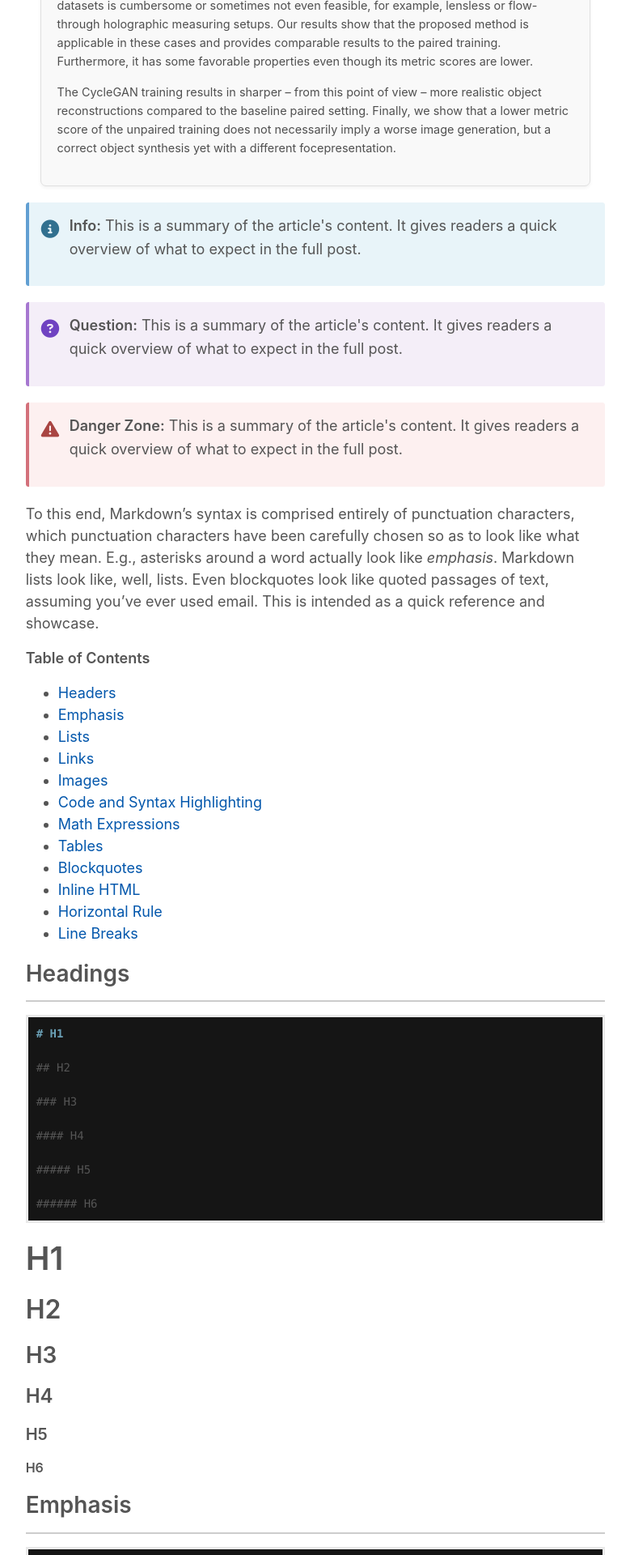
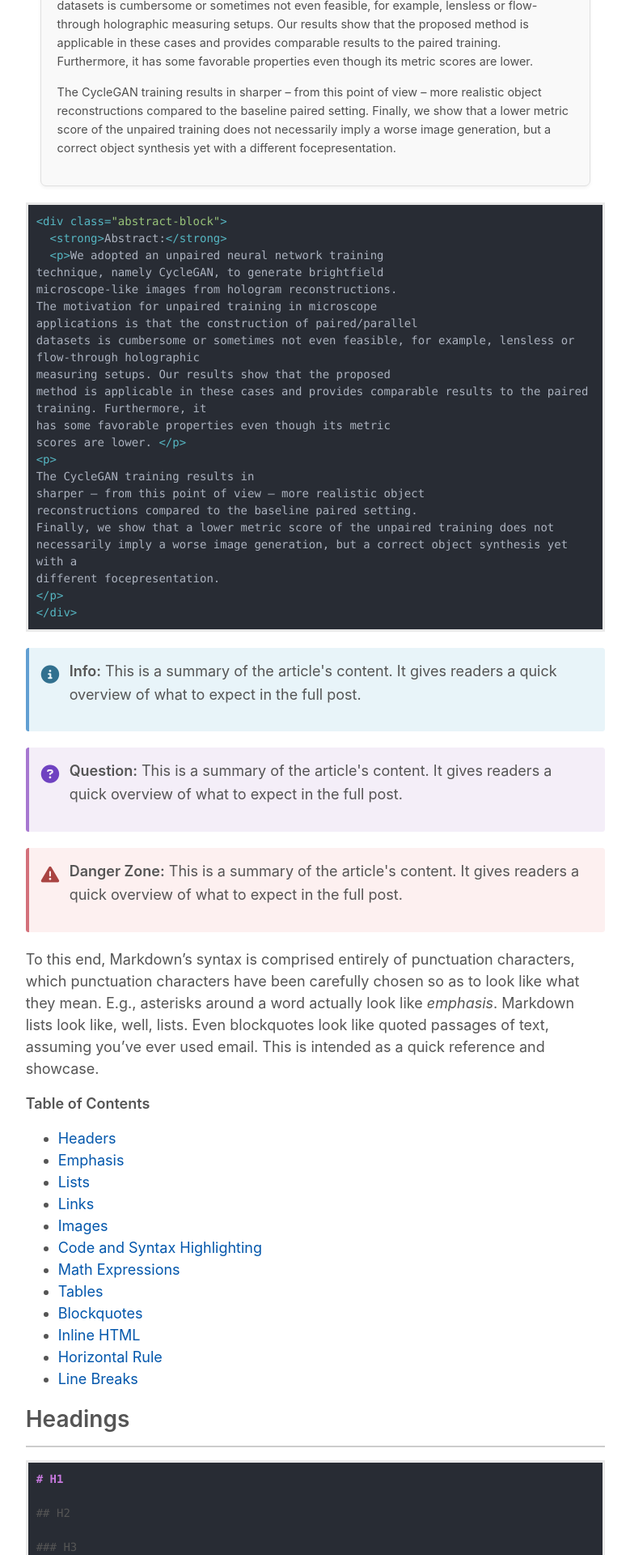
Before and after one commit to terbed/blog, a Jekyll site: the page built from _posts/2020-01-01-Test-page-to-see-how-the-markdown-is-rendered.md, in a window 1280 px wide. Shown: the part 1356-3276 px from the top of the page at 81% size, without its empty margins (250-1029 px from the left). Built offline with Jekyll 4.4.1, drawn with Linux system fonts in a browser that asks for light colours; nearby versions of some CDN libraries; comment, search, counter and statistics services are not loaded; the table of contents is made by our own code.

Commit message:
updated code highlights

````diff
--- a/_posts/2020-01-01-Test-page-to-see-how-the-markdown-is-rendered.md
+++ b/_posts/2020-01-01-Test-page-to-see-how-the-markdown-is-rendered.md
@@ -28,6 +28,29 @@ Finally, we show that a lower metric score of the unpaired training does not nec
 different focepresentation.
 </p>
 </div>
+
+```html
+<div class="abstract-block">
+  <strong>Abstract:</strong>
+  <p>We adopted an unpaired neural network training
+technique, namely CycleGAN, to generate brightfield
+microscope-like images from hologram reconstructions.
+The motivation for unpaired training in microscope
+applications is that the construction of paired/parallel
+datasets is cumbersome or sometimes not even feasible, for example, lensless or flow-through holographic
+measuring setups. Our results show that the proposed
+method is applicable in these cases and provides comparable results to the paired training. Furthermore, it
+has some favorable properties even though its metric
+scores are lower. </p>
+<p>
+The CycleGAN training results in
+sharper – from this point of view – more realistic object
+reconstructions compared to the baseline paired setting.
+Finally, we show that a lower metric score of the unpaired training does not necessarily imply a worse image generation, but a correct object synthesis yet with a
+different focepresentation.
+</p>
+</div>
+```
 
 <div class="block info-block">
   <strong>Info:</strong> This is a summary of the article's content. It gives readers a quick overview of what to expect in the full post.
--- a/assets/css/highlight.css
+++ b/assets/css/highlight.css
@@ -8,13 +8,13 @@
 
 .highlight,
 .highlight .w {
-  color: #d0d0d0;
-  background-color: #151515;
+  color: #abb2bf; /* Light grey text */
+  background-color: #282c34; /* Dark grey background */
 }
 
 .highlight .err {
-  color: #151515;
-  background-color: #ac4142;
+  color: #282c34;
+  background-color: #e06c75; /* Soft red for errors */
 }
 
 .highlight .c,
@@ -24,38 +24,38 @@
 .highlight .cpf,
 .highlight .c1,
 .highlight .cs {
-  color: #505050;
+  color: #5c6370; /* Soft grey for comments */
 }
 
 .highlight .cp {
-  color: #f4bf75;
+  color: #56b6c2; /* Soft cyan for control keywords */
 }
 
 .highlight .nt {
-  color: #f4bf75;
+  color: #56b6c2; /* Soft cyan for tags and selectors */
 }
 
 .highlight .o,
 .highlight .ow {
-  color: #d0d0d0;
+  color: #abb2bf; /* Light grey for operators */
 }
 
 .highlight .p,
 .highlight .pi {
-  color: #d0d0d0;
+  color: #abb2bf; /* Light grey for punctuation */
 }
 
 .highlight .gi {
-  color: #90a959;
+  color: #98c379; /* Soft green for added lines */
 }
 
 .highlight .gd {
-  color: #ac4142;
+  color: #e06c75; /* Soft red for deleted lines */
 }
 
 .highlight .gh {
-  color: #6a9fb5;
-  background-color: #151515;
+  color: #c678dd; /* Soft purple */
+  background-color: #282c34;
   font-weight: bold;
 }
 
@@ -64,19 +64,19 @@
 .highlight .kp,
 .highlight .kr,
 .highlight .kv {
-  color: #aa759f;
+  color: #c678dd; /* Soft purple for keywords */
 }
 
 .highlight .kc {
-  color: #d28445;
+  color: #d19a66; /* Soft orange for constants */
 }
 
 .highlight .kt {
-  color: #d28445;
+  color: #d19a66; /* Soft orange for data types */
 }
 
 .highlight .kd {
-  color: #d28445;
+  color: #d19a66; /* Soft orange for doctags */
 }
 
 .highlight .s,
@@ -89,35 +89,35 @@
 .highlight .sh,
 .highlight .sx,
 .highlight .s1 {
-  color: #90a959;
+  color: #98c379; /* Soft green for strings */
 }
 
 .highlight .sr {
-  color: #75b5aa;
+  color: #56b6c2; /* Soft cyan for regex */
 }
 
 .highlight .si {
-  color: #8f5536;
+  color: #e6c07b; /* Soft orange for important strings */
 }
 
 .highlight .se {
-  color: #8f5536;
+  color: #e6c07b; /* Soft orange for end of line */
 }
 
 .highlight .nn {
-  color: #f4bf75;
+  color: #e5c07b; /* Soft yellow for namespace */
 }
 
 .highlight .nc {
-  color: #f4bf75;
+  color: #e5c07b; /* Soft yellow for class names */
 }
 
 .highlight .no {
-  color: #f4bf75;
+  color: #d19a66; /* Soft orange for constants */
 }
 
 .highlight .na {
-  color: #6a9fb5;
+  color: #56b6c2; /* Soft cyan for annotations */
 }
 
 .highlight .m,
@@ -128,11 +128,11 @@
 .highlight .il,
 .highlight .mo,
 .highlight .mx {
-  color: #90a959;
+  color: #d19a66; /* Soft orange for numbers */
 }
 
 .highlight .ss {
-  color: #90a959;
+  color: #98c379; /* Soft green for symbol */
 }
 
 /*.note-block {*/
````
